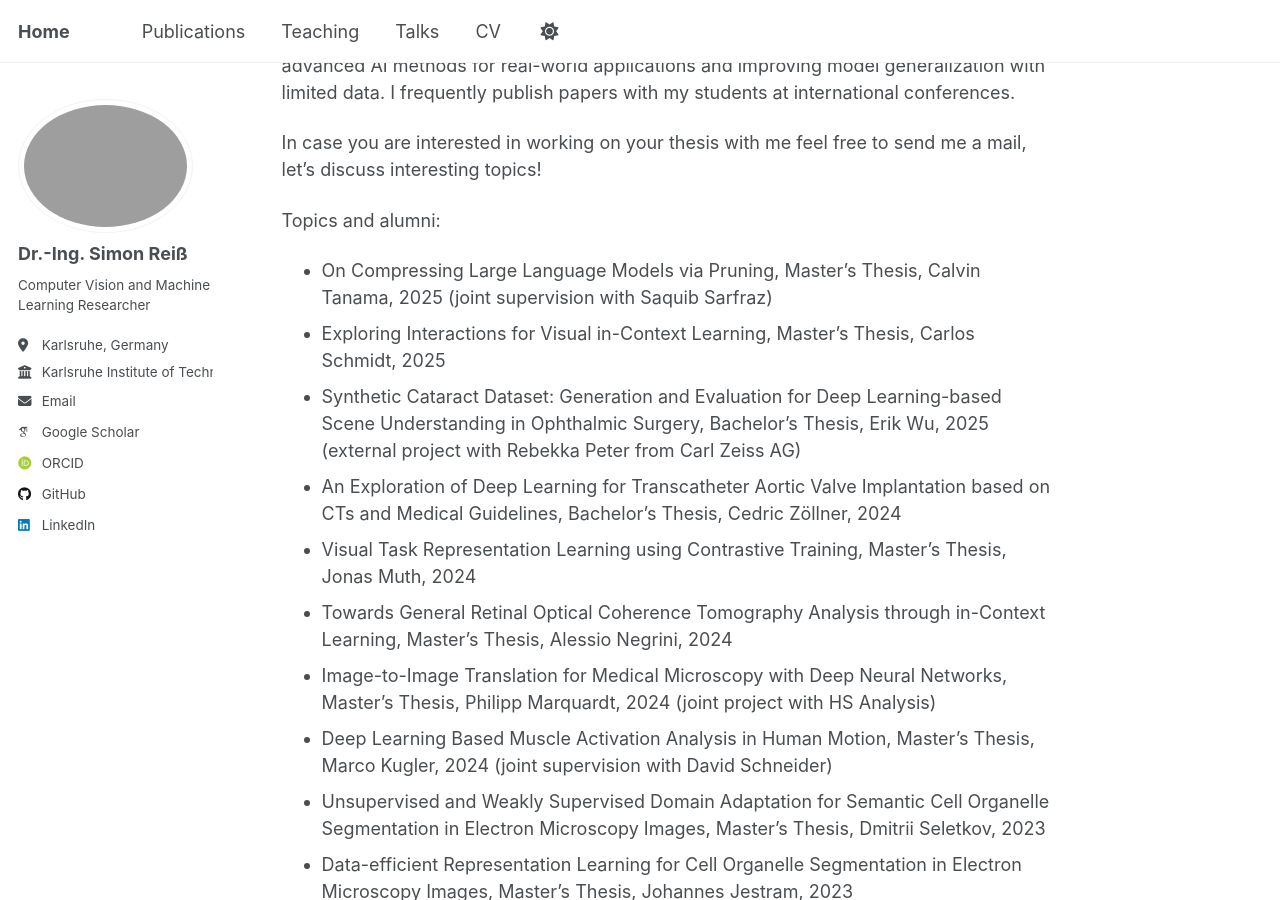
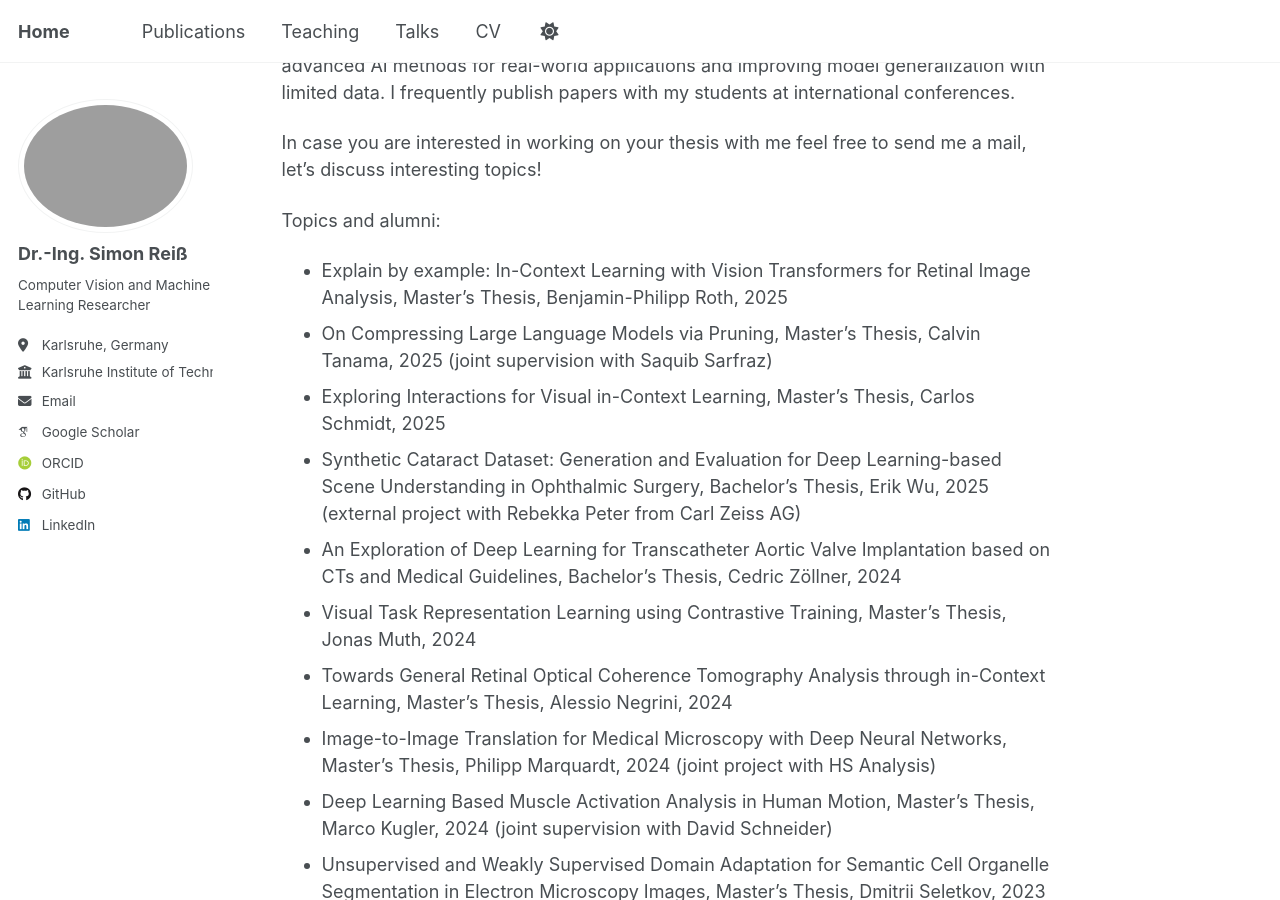
Before and after one commit to Simael/simael.github.io, a Jekyll site: the page built from _teaching/2025-08-06_MABAthesis.md, in a window 1280 px wide and 900 px high, scrolled down 329 px. Built offline with Jekyll 4.4.1, drawn with Linux system fonts in a browser that asks for light colours; some web fonts are replaced; a script that is not in the unit is left out; some of the changed lines change nothing that is shown.

Commit message:
Added supervision of master's thesis

```diff
--- a/_teaching/2025-08-06_MABAthesis.md
+++ b/_teaching/2025-08-06_MABAthesis.md
@@ -4,7 +4,7 @@ collection: teaching
 type: "Day-to-day thesis supervision"
 permalink: /teaching/mabathesis
 venue: "Karlsruhe Institute of Technology"
-date: 2025-04-28
+date: 2025-12-15
 location: "Karlsruhe, Germany"
 ---
 
@@ -16,6 +16,7 @@ In case you are interested in working on your thesis with me feel free to send m
 
 
 Topics and alumni:
+* Explain by example: In-Context Learning with Vision Transformers for Retinal Image Analysis, Master's Thesis, Benjamin-Philipp Roth, 2025
 * On Compressing Large Language Models via Pruning, Master's Thesis, Calvin Tanama, 2025 (joint supervision with Saquib Sarfraz)
 * Exploring Interactions for Visual in-Context Learning, Master's Thesis, Carlos Schmidt, 2025
 * Synthetic Cataract Dataset: Generation and Evaluation for Deep Learning-based Scene Understanding in Ophthalmic Surgery, Bachelor's Thesis, Erik Wu, 2025 (external project with Rebekka Peter from Carl Zeiss AG)
```
